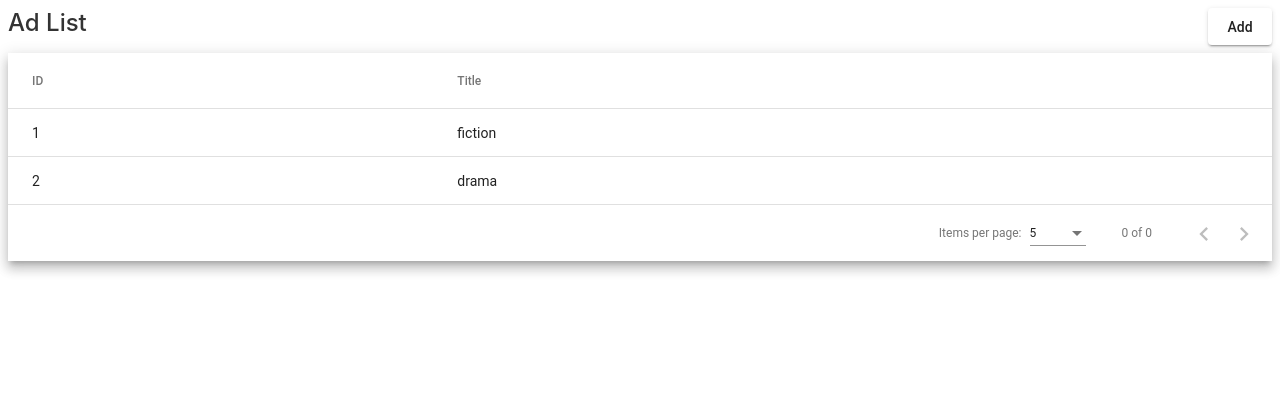
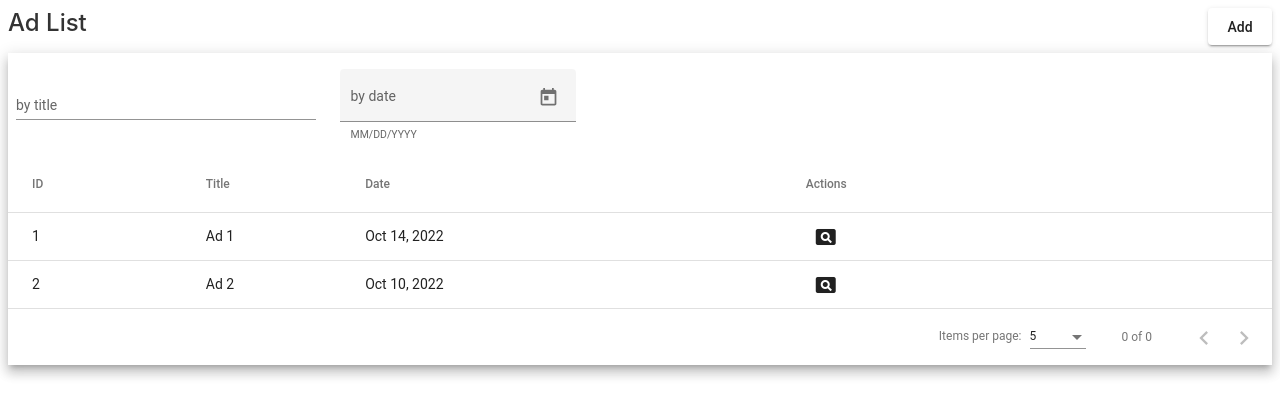
Before and after one commit to AnzhelikaDavidyan/-CQG, an Angular app: page / in a window 1280 px wide. Shown: the top 416 px of the page. Built offline with nearby package versions, Linux system fonts and the light colour scheme; data requests are answered from the project's data file.

Commit message:
feat: filter functionality and table improvement

```diff
--- a/src/app/app.module.ts
+++ b/src/app/app.module.ts
@@ -6,7 +6,7 @@ import {AdListComponent} from './components/ad-list/ad-list.component';
 import {DataService} from "./shared/services/data.service";
 import {HttpDataService} from "./shared/services/http/http-data.service";
 import {MaterialModule} from "./material.module";
-import {CommonModule} from "@angular/common";
+import {CommonModule, DatePipe} from "@angular/common";
 import {ReactiveFormsModule} from "@angular/forms";
 import {HttpClientModule} from "@angular/common/http";
 import {RouterModule} from "@angular/router";
@@ -28,7 +28,8 @@ import {BrowserAnimationsModule} from "@angular/platform-browser/animations";
         RouterModule.forRoot(routes)
     ],
     providers: [
-        {provide: DataService, useClass: HttpDataService}
+        {provide: DataService, useClass: HttpDataService},
+        DatePipe
     ],
     bootstrap: [AppComponent]
 })
--- a/src/app/components/ad-list/ad-list.component.css
+++ b/src/app/components/ad-list/ad-list.component.css
@@ -21,3 +21,18 @@ table {
     justify-content: space-between;
     margin: 8px 0;
 }
+
+.filter-items {
+    display: flex;
+    flex-direction: row;
+    flex-wrap: wrap;
+}
+
+.filter-title {
+    width: 300px;
+    margin: 16px 8px;
+}
+
+.filter-date {
+    margin: 16px;
+}
--- a/src/app/components/ad-list/ad-list.component.html
+++ b/src/app/components/ad-list/ad-list.component.html
@@ -9,6 +9,24 @@
 
 
 <div class="mat-elevation-z8" *ngIf="isReady$ | async">
+    <div class="filter-items">
+        <div class="filter-title">
+            <mat-form-field appearance="standard">
+                <mat-label>by title</mat-label>
+                <input matInput (keyup)="applyTitleFilter($event)" placeholder="Ex. Ad 1" #input>
+            </mat-form-field>
+        </div>
+        <div class="filter-date">
+            <mat-form-field appearance="fill">
+                <mat-label>by date</mat-label>
+                <input matInput [matDatepicker]="dp3" (dateInput)="applyDateFilter($event)">
+                <mat-hint>MM/DD/YYYY</mat-hint>
+                <mat-datepicker-toggle matSuffix [for]="dp3"></mat-datepicker-toggle>
+                <mat-datepicker #dp3 disabled="false"></mat-datepicker>
+            </mat-form-field>
+        </div>
+
+    </div>
     <table mat-table [dataSource]="dataSource" matSort #table>
         <!-- Id Column -->
         <ng-container matColumnDef="id">
@@ -21,8 +39,21 @@
             <td mat-cell *matCellDef="let item"> {{item.title}} </td>
         </ng-container>
 
+        <!-- date Column -->
+        <ng-container matColumnDef="date">
+            <th mat-header-cell *matHeaderCellDef> Date</th>
+            <td mat-cell *matCellDef="let item"> {{item.date | date}} </td>
+        </ng-container>
 
-
+        <!-- Actions -->
+        <ng-container matColumnDef="actions">
+            <th mat-header-cell *matHeaderCellDef mat-sort-header> Actions</th>
+            <td mat-cell *matCellDef="let model">
+                <button mat-icon-button aria-label="view item" title="View" (click)="onView()">
+                    <mat-icon>pageview</mat-icon>
+                </button>
+            </td>
+        </ng-container>
         <tr mat-header-row *matHeaderRowDef="displayedColumns"></tr>
         <tr mat-row *matRowDef="let row; columns: displayedColumns;"></tr>
 
--- a/src/app/components/ad-list/ad-list.component.ts
+++ b/src/app/components/ad-list/ad-list.component.ts
@@ -3,6 +3,7 @@ import {AdModel} from "../../shared/model/ad.model";
 import {MatTableDataSource} from "@angular/material/table";
 import {map, of} from "rxjs";
 import {DataService} from "../../shared/services/data.service";
+import {MatDatepickerInputEvent} from "@angular/material/datepicker";
 
 @Component({
     selector: 'app-ad-list',
@@ -12,7 +13,7 @@ import {DataService} from "../../shared/services/data.service";
 export class AdListComponent implements OnInit {
 
     public dataSource!: MatTableDataSource<AdModel>;
-    public displayedColumns: string[] = ['id', 'title'];
+    public displayedColumns: string[] = ['id', 'title', 'date', 'actions'];
     public isReady$ = of(false);
 
     constructor(private dataService: DataService) {
@@ -27,8 +28,21 @@ export class AdListComponent implements OnInit {
         )
     }
 
+    applyTitleFilter(event: Event) {
+        const filterValue = (event.target as HTMLInputElement).value;
+        this.dataSource.filter = filterValue.trim().toLowerCase();
+    }
+
+    applyDateFilter(event: MatDatepickerInputEvent<Date>) {
+        const date = Number(event.value);
+        this.dataSource.filter = date.toString();
+    }
+
     public onAdd() {
 
     }
 
+    public onView() {
+
+    }
 }
--- a/src/app/material.module.ts
+++ b/src/app/material.module.ts
@@ -10,6 +10,8 @@ import {MatPaginatorModule} from "@angular/material/paginator";
 import {MatSelectModule} from '@angular/material/select';
 import {MatTableModule} from '@angular/material/table';
 import {MatSortModule} from "@angular/material/sort";
+import {MatDatepickerModule} from "@angular/material/datepicker";
+import {MatNativeDateModule} from "@angular/material/core";
 
 
 @NgModule({
@@ -24,6 +26,8 @@ import {MatSortModule} from "@angular/material/sort";
         MatSelectModule,
         MatInputModule,
         MatSortModule,
+        MatDatepickerModule,
+        MatNativeDateModule
     ],
     exports: [
         MatButtonModule,
@@ -35,6 +39,8 @@ import {MatSortModule} from "@angular/material/sort";
         MatCardModule,
         MatInputModule,
         MatSortModule,
+        MatDatepickerModule,
+        MatNativeDateModule
     ],
 })
 export class MaterialModule {
--- a/src/index.html
+++ b/src/index.html
@@ -6,6 +6,7 @@
     <base href="/">
     <meta name="viewport" content="width=device-width, initial-scale=1">
     <link rel="icon" type="image/x-icon" href="favicon.ico">
+    <link href="https://fonts.googleapis.com/icon?family=Material+Icons" rel="stylesheet">
 </head>
 <body>
 <app-root></app-root>
--- a/src/server/db.json
+++ b/src/server/db.json
@@ -2,15 +2,17 @@
     "ads": [
         {
             "id": 1,
-      "title": "fiction",
+            "title": "Ad 1",
             "phone": "1234567",
+            "date": "1665777600000",
             "email": "aaa@gmail.com",
             "body": "quia et suscipitnsuscipit recusandae consequuntur expedita et cum\\nreprehenderit molestiae ut ut quas totam\\nnostrum rerum est autem sunt rem eveniet architecto "
         },
         {
             "id": 2,
-      "title": "drama",
+            "title": "Ad 2",
             "phone": "999999",
+            "date": "1665432000000",
             "email": "bbb@gmail.com",
             "body": "quia et suscipitnsuscipit recusandae consequuntur expedita et cum\\nreprehenderit molestiae ut ut quas totam\\nnostrum rerum est autem sunt rem eveniet architecto "
         }
```
Also changed, not shown: src/app/shared/model/ad.model.ts (+6 -5 lines). Lines whose indentation alone changed are shown as unchanged.
